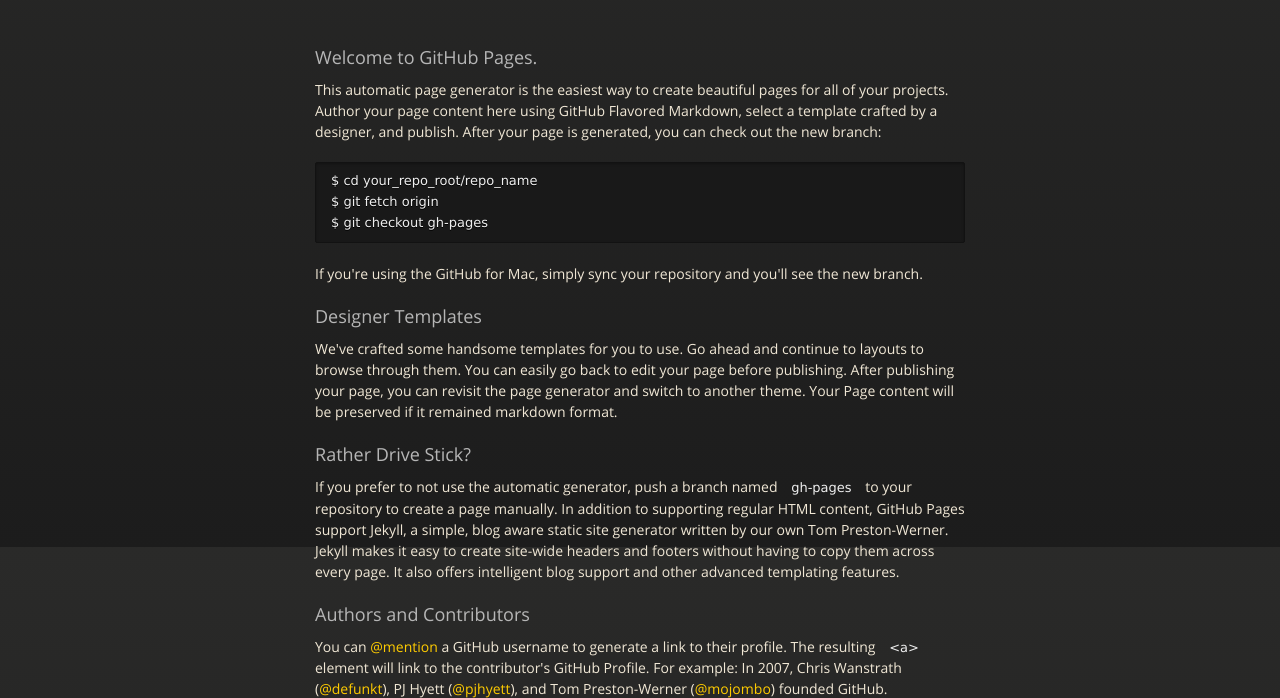
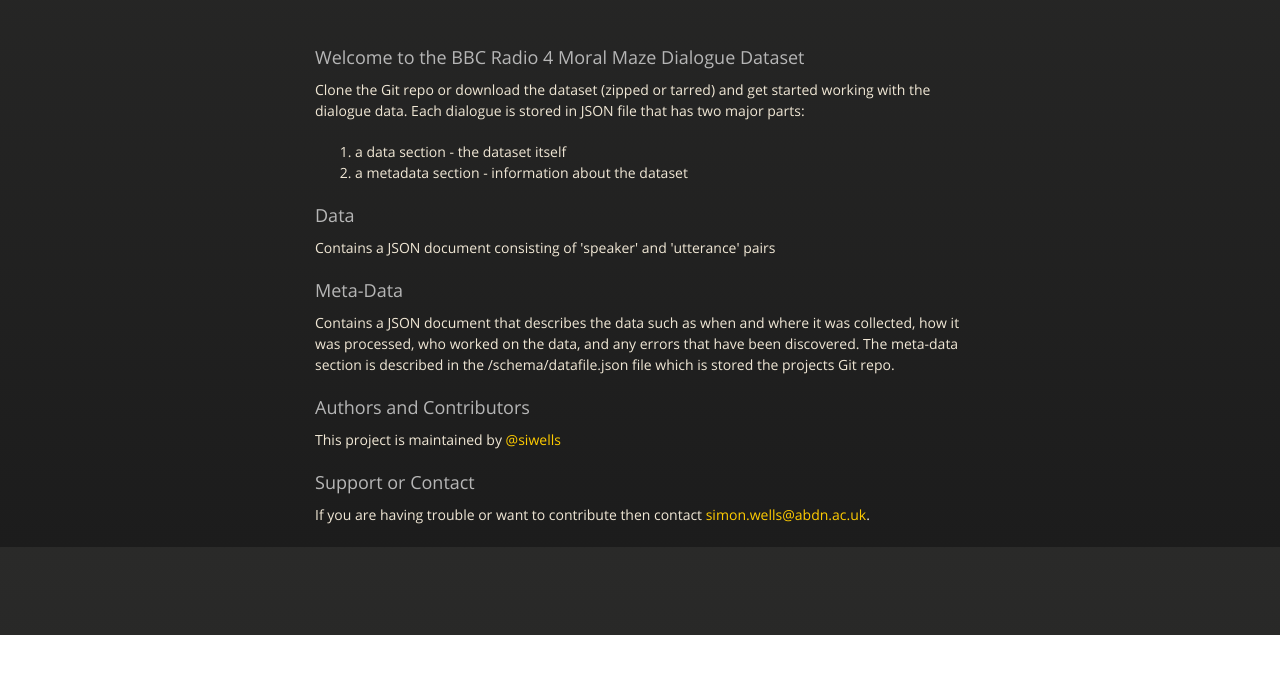
Before and after one commit to siwells/dataset_moral.maze, a plain HTML site: page index.html in a window 1280 px wide. Shown: the part 253-951 px from the top of the page. After the commit the page ends 888 px from the top, so only its background shows below. Drawn offline with nearby package versions, Linux system fonts and the light colour scheme.

Commit message:
Changed boilerplate to better match the project :0

```diff
--- a/index.html
+++ b/index.html
@@ -31,7 +31,7 @@
 
       <section>
         <div id="title">
-          <h1>Dataset moral.maze</h1>
+          <h1>BBC Radio 4 Moral Maze Dataset</h1>
           <p>A dataset of dialogue data drawn from the BBC Radio 4 Moral Maze discussion show</p>
           <hr>
           <span class="credits left">Project maintained by <a href="https://github.com/siwells">siwells</a></span>
@@ -39,36 +39,35 @@
         </div>
 
         <h3>
-<a name="welcome-to-github-pages" class="anchor" href="#welcome-to-github-pages"><span class="octicon octicon-link"></span></a>Welcome to GitHub Pages.</h3>
+<a name="welcome-to-github-pages" class="anchor" href="#welcome-to-github-pages"><span class="octicon octicon-link"></span></a>Welcome to the BBC Radio 4 Moral Maze Dialogue Dataset</h3>
 
-<p>This automatic page generator is the easiest way to create beautiful pages for all of your projects. Author your page content here using GitHub Flavored Markdown, select a template crafted by a designer, and publish. After your page is generated, you can check out the new branch:</p>
+<p>Clone the Git repo or download the dataset (zipped or tarred) and get started working with the dialogue data. Each dialogue is stored in JSON file that has two major parts:
+<ol>
+<li>a data section - the dataset itself</li>
+<li>a metadata section - information about the dataset</li>
+</ol>
+</p>
 
-<pre><code>$ cd your_repo_root/repo_name
-$ git fetch origin
-$ git checkout gh-pages
-</code></pre>
-
-<p>If you're using the GitHub for Mac, simply sync your repository and you'll see the new branch.</p>
 
 <h3>
-<a name="designer-templates" class="anchor" href="#designer-templates"><span class="octicon octicon-link"></span></a>Designer Templates</h3>
+<a name="data" class="anchor" href="#data"><span class="octicon octicon-link"></span></a>Data</h3>
+<p>Contains a JSON document consisting of 'speaker' and 'utterance' pairs</p>
 
-<p>We've crafted some handsome templates for you to use. Go ahead and continue to layouts to browse through them. You can easily go back to edit your page before publishing. After publishing your page, you can revisit the page generator and switch to another theme. Your Page content will be preserved if it remained markdown format.</p>
 
 <h3>
-<a name="rather-drive-stick" class="anchor" href="#rather-drive-stick"><span class="octicon octicon-link"></span></a>Rather Drive Stick?</h3>
+<a name="metadata" class="anchor" href="#metadata"><span class="octicon octicon-link"></span></a>Meta-Data</h3>
+<p>Contains a JSON document that describes the data such as when and where it was collected, how it was processed, who worked on the data, and any errors that have been discovered. The meta-data section is described in the /schema/datafile.json file which is stored the projects Git repo.</p>
 
-<p>If you prefer to not use the automatic generator, push a branch named <code>gh-pages</code> to your repository to create a page manually. In addition to supporting regular HTML content, GitHub Pages support Jekyll, a simple, blog aware static site generator written by our own Tom Preston-Werner. Jekyll makes it easy to create site-wide headers and footers without having to copy them across every page. It also offers intelligent blog support and other advanced templating features.</p>
 
 <h3>
 <a name="authors-and-contributors" class="anchor" href="#authors-and-contributors"><span class="octicon octicon-link"></span></a>Authors and Contributors</h3>
 
-<p>You can <a href="https://github.com/blog/821" class="user-mention">@mention</a> a GitHub username to generate a link to their profile. The resulting <code>&lt;a&gt;</code> element will link to the contributor's GitHub Profile. For example: In 2007, Chris Wanstrath (<a href="https://github.com/defunkt" class="user-mention">@defunkt</a>), PJ Hyett (<a href="https://github.com/pjhyett" class="user-mention">@pjhyett</a>), and Tom Preston-Werner (<a href="https://github.com/mojombo" class="user-mention">@mojombo</a>) founded GitHub.</p>
+<p>This project is maintained by <a href="https://github.com/siwells" class="user-mention">@siwells</a></p>
 
 <h3>
 <a name="support-or-contact" class="anchor" href="#support-or-contact"><span class="octicon octicon-link"></span></a>Support or Contact</h3>
 
-<p>Having trouble with Pages? Check out the documentation at <a href="http://help.github.com/pages">http://help.github.com/pages</a> or contact <a href="mailto:support@github.com">support@github.com</a> and we’ll help you sort it out.</p>
+<p>If you are having trouble or want to contribute then contact <a href="mailto:simon.wells@abdn.ac.uk">simon.wells@abdn.ac.uk</a>.</p>
       </section>
 
     </div>
```
